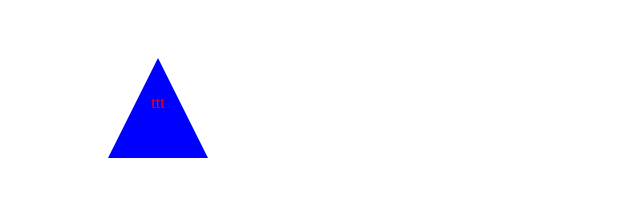
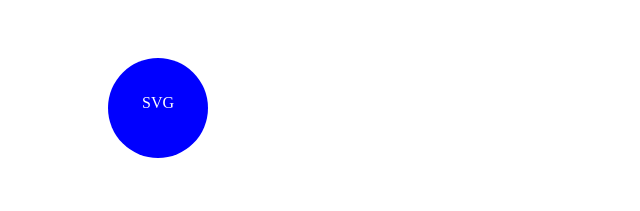
Before and after one commit to silentprice/SVG-Logo-Creator, a website: page logo.html in a window 1280 px wide. Shown: the whole page, without its empty margins (0-640 px from the left). Drawn offline with Linux system fonts and the light colour scheme.

Commit message:
created new walkthrough video and codes updated to run all shapes for logos

```diff
--- a/logo.html
+++ b/logo.html
@@ -8,8 +8,8 @@
             </head>
             <body>
                 <svg width="300" height="200">
-                    <polygon points="150,50 100,150 200,150" fill="blue" />
-                    <text x="150" y="100" fill="red" text-anchor="middle">ttt</text>
+                    <circle cx="150" cy="100" r="50" fill="blue" />
+                    <text x="150" y="100" fill="white" text-anchor="middle">SVG</text>
                 </svg>
             </body>
         </html>
```
Also changed, not shown: README.md.
